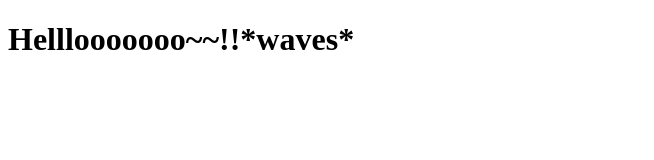
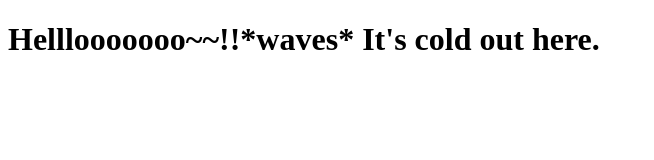
Before and after one commit to drkrose/Hello-Word, a plain HTML site: page site/index.html in a window 1280 px wide. Shown: the whole page, without its empty margins (0-654 px from the left). Drawn offline with Linux system fonts and the light colour scheme.

Commit message:
Small addition to page content.

```diff
--- a/site/index.html
+++ b/site/index.html
@@ -4,6 +4,6 @@
 	<title>Hello World!</title>
 </head>
 <body>
-<h1>Helllooooooo~~!!*waves*</h1>
+<h1>Helllooooooo~~!!*waves* It's cold out here.</h1>
 </body>
 </html>
```
